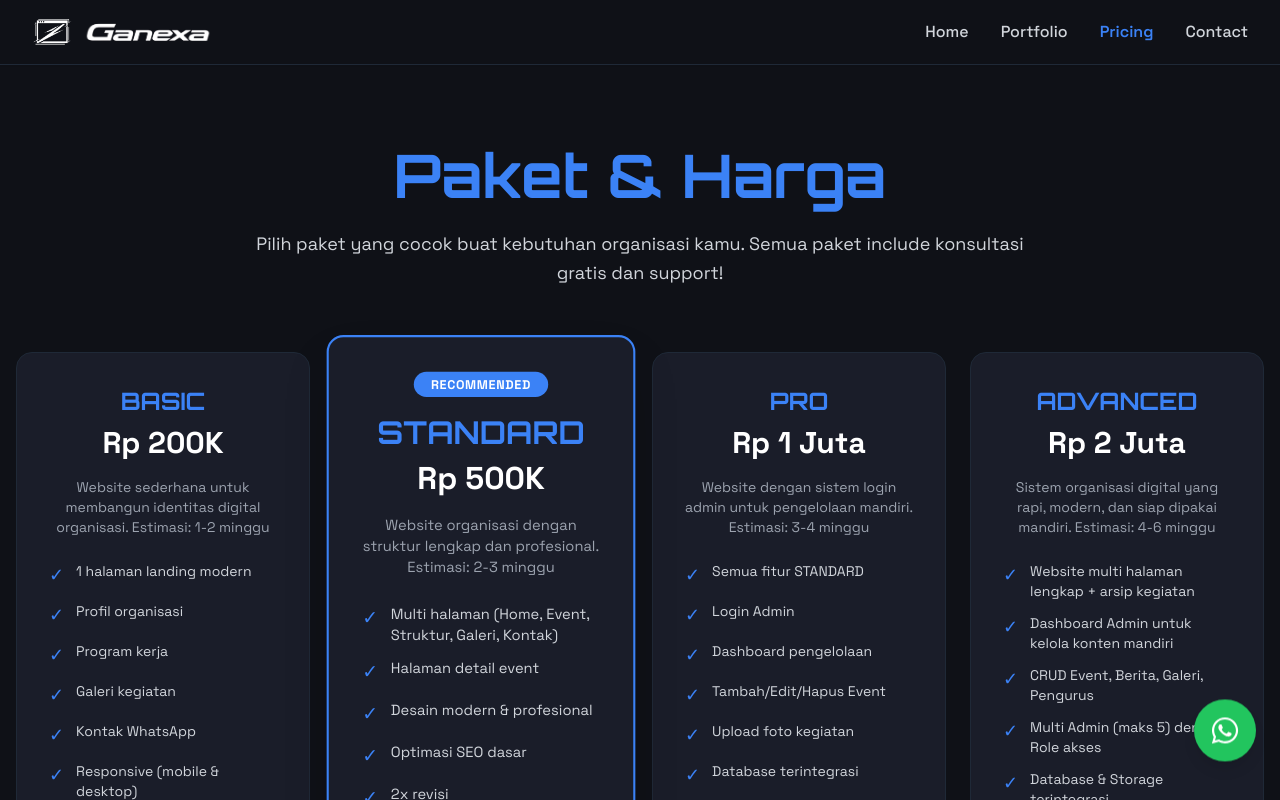
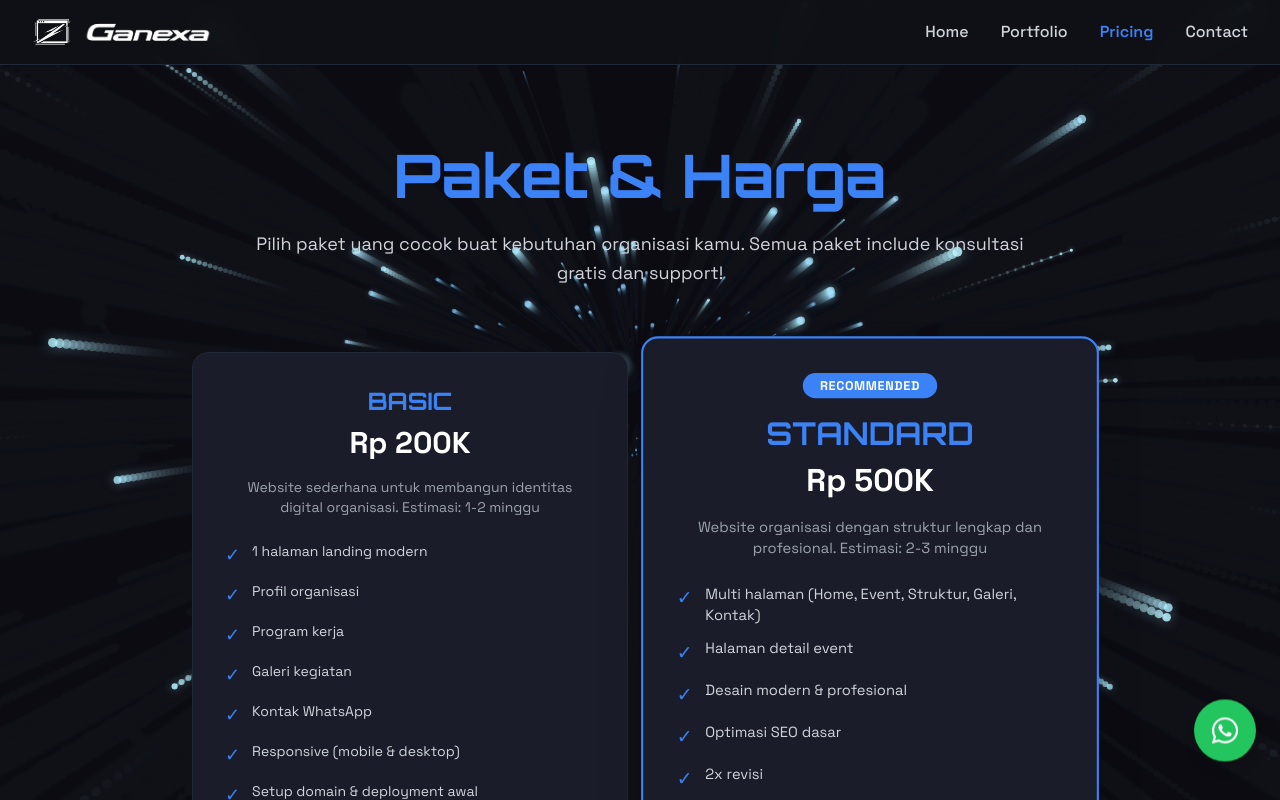
Before and after one commit to ArkanRamadhan777/ganexa, a React (Vite) app: page /pricing in a window 1280 px wide. Shown: the top 800 px of the page. Built offline with nearby package versions, Linux system fonts and the light colour scheme.

Commit message:
feat: add HyperspeedBackground component and enhance layout with z-index adjustments

```diff
--- a/src/App.jsx
+++ b/src/App.jsx
@@ -2,6 +2,7 @@ import { BrowserRouter as Router, Routes, Route } from 'react-router-dom'
 import Navbar from './components/Navbar'
 import Footer from './components/Footer'
 import FloatingWhatsApp from './components/FloatingWhatsApp'
+import HyperspeedBackground from './components/HyperspeedBackground'
 import Home from './pages/Home'
 import Portfolio from './pages/Portfolio'
 import Pricing from './pages/Pricing'
@@ -10,9 +11,10 @@ import Contact from './pages/Contact'
 function App() {
   return (
     <Router>
-      <div className="min-h-screen flex flex-col dark">
+      <div className="min-h-screen flex flex-col dark relative">
+        <HyperspeedBackground />
         <Navbar />
-        <main className="flex-grow">
+        <main className="flex-grow relative z-10">
           <Routes>
             <Route path="/" element={<Home />} />
             <Route path="/portfolio" element={<Portfolio />} />
--- a/src/components/Footer.jsx
+++ b/src/components/Footer.jsx
@@ -8,7 +8,7 @@ const Footer = () => {
   ]
 
   return (
-    <footer className="bg-gray-50 dark:bg-[#1a1d29] border-t border-gray-200 dark:border-gray-800 py-8">
+    <footer className="relative z-20 bg-gray-50/95 dark:bg-[#1a1d29]/95 backdrop-blur-sm border-t border-gray-200 dark:border-gray-800 py-8">
       <div className="max-w-7xl mx-auto px-4 sm:px-6 lg:px-8">
         <div className="flex flex-col items-center space-y-6">
           {/* Logo */}
--- /dev/null
+++ b/src/components/HyperspeedBackground.jsx
@@ -0,0 +1,166 @@
+import { useEffect, useRef, useState } from 'react'
+
+const HyperspeedBackground = () => {
+  const canvasRef = useRef(null)
+  const [isMobile, setIsMobile] = useState(window.innerWidth < 640)
+
+  useEffect(() => {
+    const canvas = canvasRef.current
+    if (!canvas) return
+
+    const ctx = canvas.getContext('2d', { alpha: false, willReadFrequently: false })
+    let animationFrameId
+    let stars = []
+    let resizeTimeout
+
+    const checkMobile = () => window.innerWidth < 640
+
+    const getStarCount = () => {
+      const width = window.innerWidth
+      if (width < 640) return 80 // mobile - reduce for performance
+      if (width < 1024) return 150 // tablet
+      return 250 // desktop
+    }
+
+    const resizeCanvas = () => {
+      const dpr = window.devicePixelRatio || 1
+      const width = window.innerWidth
+      const height = window.innerHeight
+
+      canvas.width = width * dpr
+      canvas.height = height * dpr
+      canvas.style.width = `${width}px`
+      canvas.style.height = `${height}px`
+
+      // Reset and apply scale
+      ctx.setTransform(1, 0, 0, 1, 0, 0)
+      ctx.scale(dpr, dpr)
+
+      setIsMobile(checkMobile())
+    }
+
+    const createStars = () => {
+      stars = []
+      const count = getStarCount()
+      const w = window.innerWidth
+      const h = window.innerHeight
+
+      for (let i = 0; i < count; i++) {
+        stars.push({
+          x: (Math.random() - 0.5) * w * 2,
+          y: (Math.random() - 0.5) * h * 2,
+          z: Math.random() * w,
+          size: Math.random() * 1.5 + 0.5,
+        })
+      }
+    }
+
+    const animate = () => {
+      const w = window.innerWidth
+      const h = window.innerHeight
+      const mobile = checkMobile()
+
+      // Clear with fade effect
+      ctx.fillStyle = 'rgba(15, 17, 23, 0.15)'
+      ctx.fillRect(0, 0, w, h)
+
+      stars.forEach((star) => {
+        // Animate speed (slower on mobile for smoothness)
+        star.z -= mobile ? 2 : 3
+
+        // Reset star when it passes camera
+        if (star.z <= 0) {
+          star.x = (Math.random() - 0.5) * w * 2
+          star.y = (Math.random() - 0.5) * h * 2
+          star.z = w
+        }
+
+        // 3D projection
+        const k = 128.0 / star.z
+        const px = star.x * k + w / 2
+        const py = star.y * k + h / 2
+
+        // Only draw if on screen
+        if (px >= -20 && px <= w + 20 && py >= -20 && py <= h + 20) {
+          const size = (1 - star.z / w) * star.size * (mobile ? 2 : 3)
+          const opacity = Math.min(1 - star.z / w, 0.9)
+
+          // Color gradient: blue/cyan
+          const colorR = Math.floor(100 + (100 * opacity))
+          const colorG = Math.floor(180 + (75 * opacity))
+          const colorB = 255
+
+          // Draw star (no glow on mobile for performance)
+          if (!mobile) {
+            ctx.shadowBlur = size * 3
+            ctx.shadowColor = `rgba(${colorR}, ${colorG}, ${colorB}, ${opacity * 0.6})`
+          }
+
+          ctx.beginPath()
+          ctx.fillStyle = `rgba(${colorR}, ${colorG}, ${colorB}, ${opacity})`
+          ctx.arc(px, py, size, 0, Math.PI * 2)
+          ctx.fill()
+
+          // Draw trail line
+          const oldZ = star.z + (mobile ? 2 : 3)
+          if (oldZ < w) {
+            const oldK = 128.0 / oldZ
+            const oldPx = star.x * oldK + w / 2
+            const oldPy = star.y * oldK + h / 2
+
+            ctx.shadowBlur = 0
+            ctx.beginPath()
+            ctx.strokeStyle = `rgba(${colorR}, ${colorG}, ${colorB}, ${opacity * 0.3})`
+            ctx.lineWidth = size
+            ctx.moveTo(oldPx, oldPy)
+            ctx.lineTo(px, py)
+            ctx.stroke()
+          }
+
+          if (!mobile) {
+            ctx.shadowBlur = 0
+          }
+        }
+      })
+
+      animationFrameId = requestAnimationFrame(animate)
+    }
+
+    // Initial setup
+    resizeCanvas()
+    createStars()
+    animate()
+
+    // Handle resize with debounce
+    const handleResize = () => {
+      clearTimeout(resizeTimeout)
+      resizeTimeout = setTimeout(() => {
+        resizeCanvas()
+        createStars()
+      }, 250)
+    }
+
+    window.addEventListener('resize', handleResize)
+
+    return () => {
+      cancelAnimationFrame(animationFrameId)
+      window.removeEventListener('resize', handleResize)
+      clearTimeout(resizeTimeout)
+    }
+  }, [])
+
+  return (
+    <canvas
+      ref={canvasRef}
+      className="fixed inset-0 pointer-events-none z-0 w-full h-full"
+      style={{
+        background: '#0f1117',
+        imageRendering: 'auto',
+        WebkitTransform: 'translateZ(0)',
+        willChange: 'transform'
+      }}
+    />
+  )
+}
+
+export default HyperspeedBackground
--- a/src/components/Navbar.jsx
+++ b/src/components/Navbar.jsx
@@ -16,7 +16,7 @@ const Navbar = () => {
   const isActive = (path) => location.pathname === path
 
   return (
-    <nav className="sticky top-0 z-50 bg-[#0f1117] backdrop-blur-md border-b border-gray-800 shadow-sm">
+    <nav className="sticky top-0 z-50 bg-[#0f1117]/95 backdrop-blur-md border-b border-gray-800 shadow-sm">
       <div className="max-w-7xl mx-auto px-4 sm:px-6 lg:px-8">
         <div className="flex justify-between items-center h-16">
           {/* Logo */}
--- a/src/index.css
+++ b/src/index.css
@@ -3,6 +3,10 @@
 @tailwind utilities;
 
 @layer base {
+  html, body {
+    @apply overflow-x-hidden;
+  }
+
   body {
     @apply bg-white text-gray-900 font-body antialiased transition-colors duration-300;
   }
--- a/src/pages/Pricing.jsx
+++ b/src/pages/Pricing.jsx
@@ -32,37 +32,38 @@ const Pricing = () => {
       ],
       recommended: true,
       description: 'Website organisasi dengan struktur lengkap dan profesional. Estimasi: 2-3 minggu'
-    },
-    {
-      title: 'PRO',
-      price: 'Rp 1 Juta',
-      features: [
-        'Semua fitur STANDARD',
-        'Login Admin',
-        'Dashboard pengelolaan',
-        'Tambah/Edit/Hapus Event',
-        'Upload foto kegiatan',
-        'Database terintegrasi',
-        'Maksimal 2 akun admin'
-      ],
-      recommended: false,
-      description: 'Website dengan sistem login admin untuk pengelolaan mandiri. Estimasi: 3-4 minggu'
-    },
-    {
-      title: 'ADVANCED',
-      price: 'Rp 2 Juta',
-      features: [
-        'Website multi halaman lengkap + arsip kegiatan',
-        'Dashboard Admin untuk kelola konten mandiri',
-        'CRUD Event, Berita, Galeri, Pengurus',
-        'Multi Admin (maks 5) dengan Role akses',
-        'Database & Storage terintegrasi',
-        'Statistik sederhana & SEO dasar',
-        'Setup deployment sampai online'
-      ],
-      recommended: false,
-      description: 'Sistem organisasi digital yang rapi, modern, dan siap dipakai mandiri. Estimasi: 4-6 minggu'
     }
+    // PRO & ADVANCED packages temporarily hidden
+    // {
+    //   title: 'PRO',
+    //   price: 'Rp 1 Juta',
+    //   features: [
+    //     'Semua fitur STANDARD',
+    //     'Login Admin',
+    //     'Dashboard pengelolaan',
+    //     'Tambah/Edit/Hapus Event',
+    //     'Upload foto kegiatan',
+    //     'Database terintegrasi',
+    //     'Maksimal 2 akun admin'
+    //   ],
+    //   recommended: false,
+    //   description: 'Website dengan sistem login admin untuk pengelolaan mandiri. Estimasi: 3-4 minggu'
+    // },
+    // {
+    //   title: 'ADVANCED',
+    //   price: 'Rp 2 Juta',
+    //   features: [
+    //     'Website multi halaman lengkap + arsip kegiatan',
+    //     'Dashboard Admin untuk kelola konten mandiri',
+    //     'CRUD Event, Berita, Galeri, Pengurus',
+    //     'Multi Admin (maks 5) dengan Role akses',
+    //     'Database & Storage terintegrasi',
+    //     'Statistik sederhana & SEO dasar',
+    //     'Setup deployment sampai online'
+    //   ],
+    //   recommended: false,
+    //   description: 'Sistem organisasi digital yang rapi, modern, dan siap dipakai mandiri. Estimasi: 4-6 minggu'
+    // }
   ]
 
   return (
@@ -79,7 +80,7 @@ const Pricing = () => {
         </div>
 
         {/* Pricing Cards */}
-        <div className="grid grid-cols-1 md:grid-cols-2 lg:grid-cols-4 gap-6 mb-16">
+        <div className="grid grid-cols-1 md:grid-cols-2 lg:grid-cols-2 gap-6 mb-16 max-w-4xl mx-auto">
           {pricingPlans.map((plan, index) => (
             <PricingCard key={index} {...plan} />
           ))}
```
